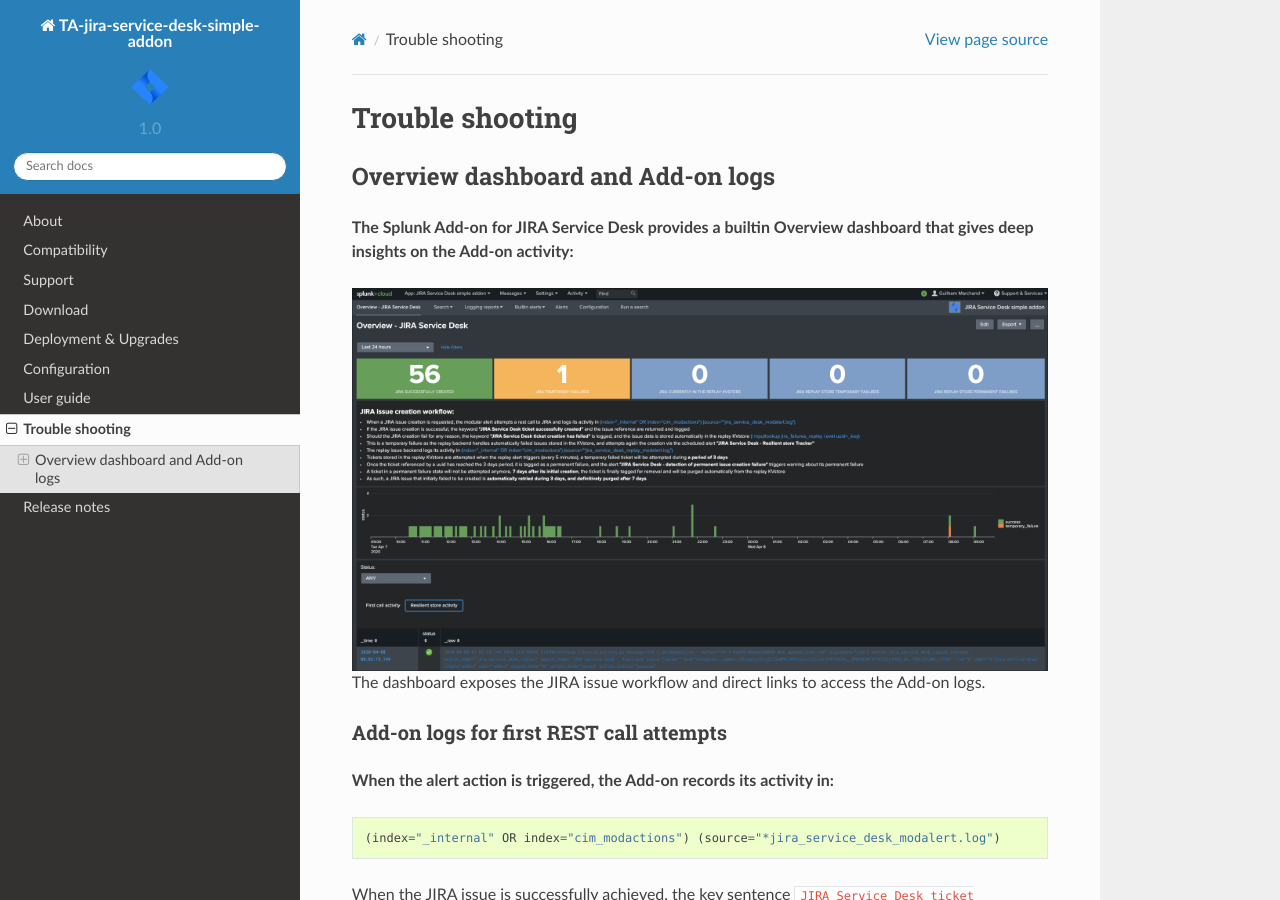
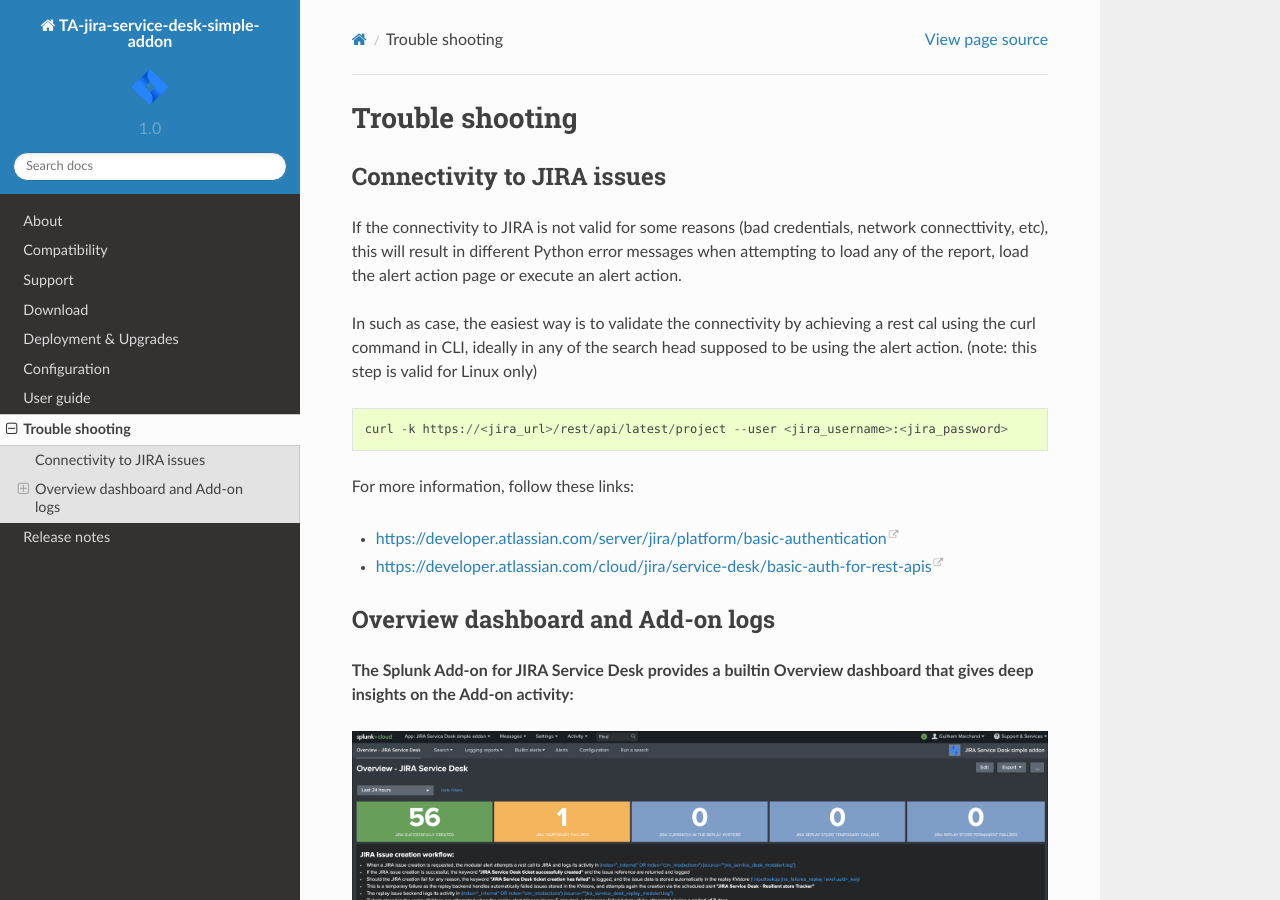
Before and after one commit to guilhemmarchand/TA-jira-service-desk-simple-addon, a Sphinx documentation site: the page built from docs/troubleshoot.rst, in a window 1280 px wide and 900 px high. Built offline with Sphinx 7.4.7 and the Read the Docs theme 2.0.0, drawn with Linux system fonts in a browser that asks for light colours.

Commit message:
Minor documentation update

```diff
--- a/docs/configuration.rst
+++ b/docs/configuration.rst
@@ -12,9 +12,10 @@
 
 **Enter the configuration page in the UI to setup the JIRA instance URL and credentials to be used.**
 
-The Splunk Add-on for JIRA service desk uses basic authentication as described here:
+The Splunk Add-on for JIRA service desk implements basic authentication as described here:
 
 - https://developer.atlassian.com/server/jira/platform/basic-authentication
+- https://developer.atlassian.com/cloud/jira/service-desk/basic-auth-for-rest-apis
 
 **The JIRA instance configuration requires:**
 
--- a/docs/releasenotes.rst
+++ b/docs/releasenotes.rst
@@ -4,7 +4,7 @@
 Version 1.0.13
 ==============
 
-- fix: remote the automatic addition of the result link in the description field as it systematically creates a different JIRA content, which creates confusion with the dedup JIRA option
+- fix: remove the automatic addition of the result link in the description field as it systematically creates a different JIRA content, which creates confusion with the dedup JIRA option
 - fix: change in configuration app the sentence "JIRA token password" to "JIRA password" to avoid confusion between basic authentication and OAuth2 which isn't used by the Add-on
 - fix: in some custom configuration, the custom command jiragetfields would not return the expected results, the type of issue is removed from the rest call to retrieve all fields information on a per project basis instead
 
--- a/docs/troubleshoot.rst
+++ b/docs/troubleshoot.rst
@@ -1,5 +1,21 @@
 Trouble shooting
 ################
+
+Connectivity to JIRA issues
+===========================
+
+If the connectivity to JIRA is not valid for some reasons (bad credentials, network connecttivity, etc), this will result in different Python error messages when attempting to load any of the report, load the alert action page or execute an alert action.
+
+In such as case, the easiest way is to validate the connectivity by achieving a rest cal using the curl command in CLI, ideally in any of the search head supposed to be using the alert action. (note: this step is valid for Linux only)
+
+::
+
+    curl -k https://<jira_url>/rest/api/latest/project --user <jira_username>:<jira_password>
+
+For more information, follow these links:
+
+- https://developer.atlassian.com/server/jira/platform/basic-authentication
+- https://developer.atlassian.com/cloud/jira/service-desk/basic-auth-for-rest-apis
 
 Overview dashboard and Add-on logs
 ==================================
```
Also changed, not shown: docs/compatibility.rst (+9 -0 lines).
